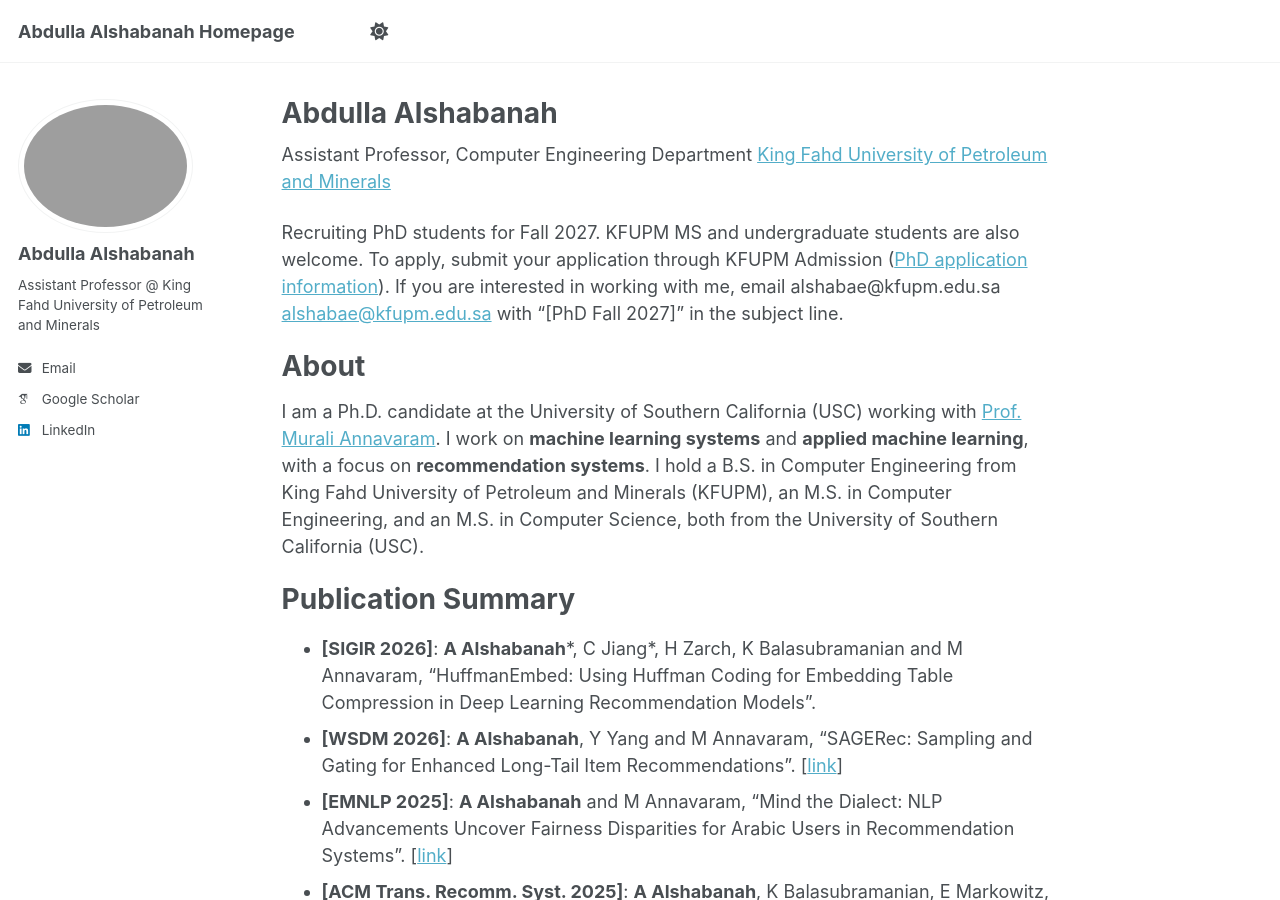
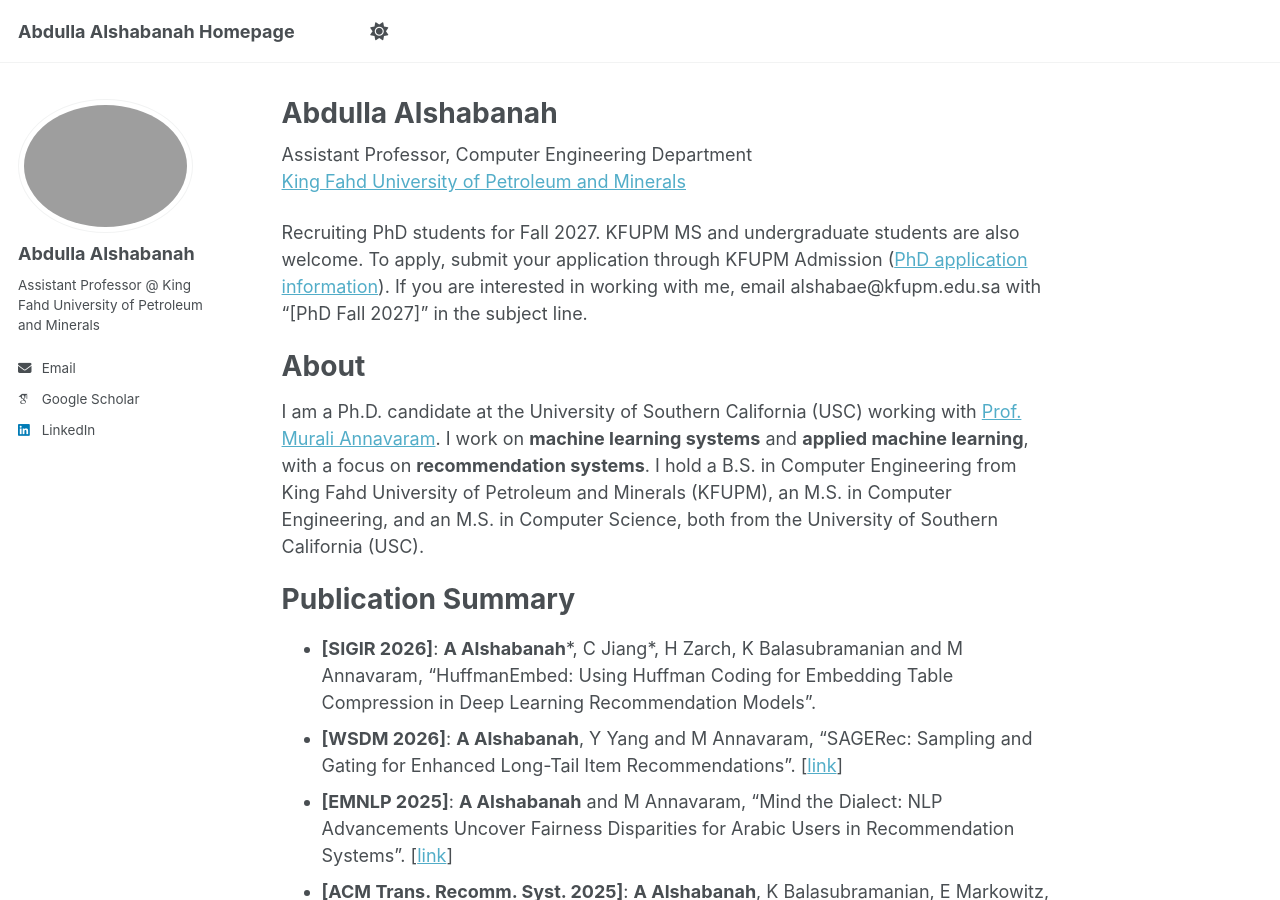
Before and after one commit to alshabae/alshabae.github.io, a Jekyll site: the page built from _pages/about.md, in a window 1280 px wide and 900 px high. Built offline with Jekyll 4.4.1, drawn with Linux system fonts in a browser that asks for light colours; some web fonts are replaced; a script that is not in the unit is left out.

Commit message:
Update about.md

```diff
--- a/_pages/about.md
+++ b/_pages/about.md
@@ -6,10 +6,10 @@ redirect_from:
   - /about/
   - /about.html
 ---
-Assistant Professor, Computer Engineering Department
+Assistant Professor, Computer Engineering Department\
 [King Fahd University of Petroleum and Minerals](https://kfupm.edu.sa)
 
-Recruiting PhD students for Fall 2027. KFUPM MS and undergraduate students are also welcome. To apply, submit your application through KFUPM Admission ([PhD application information]([https://kfupm.edu.sa](https://cgis.kfupm.edu.sa/apply))). If you are interested in working with me, email alshabae@kfupm.edu.sa [alshabae@kfupm.edu.sa](alshabae@kfupm.edu.sa) with “[PhD Fall 2027]” in the subject line.
+Recruiting PhD students for Fall 2027. KFUPM MS and undergraduate students are also welcome. To apply, submit your application through KFUPM Admission ([PhD application information]([https://kfupm.edu.sa](https://cgis.kfupm.edu.sa/apply))). If you are interested in working with me, email alshabae@kfupm.edu.sa with “[PhD Fall 2027]” in the subject line.
 
 # About
 
```
